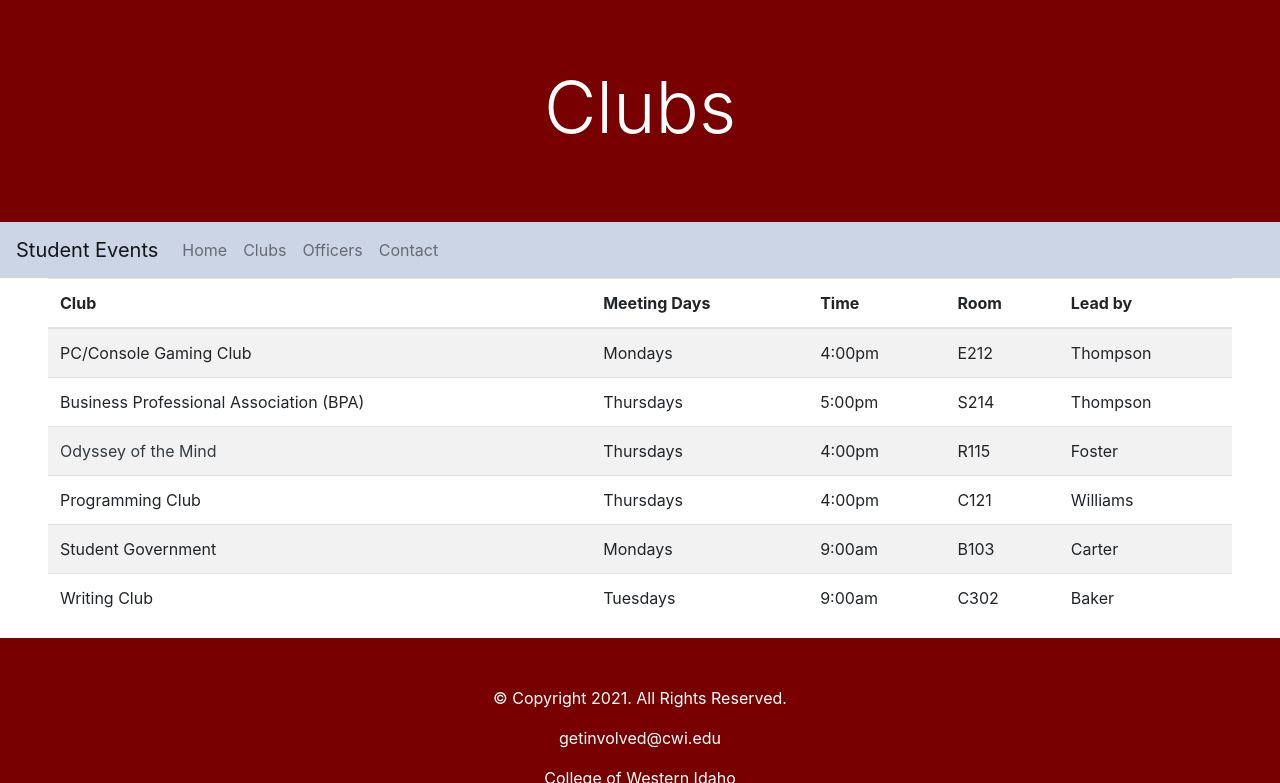
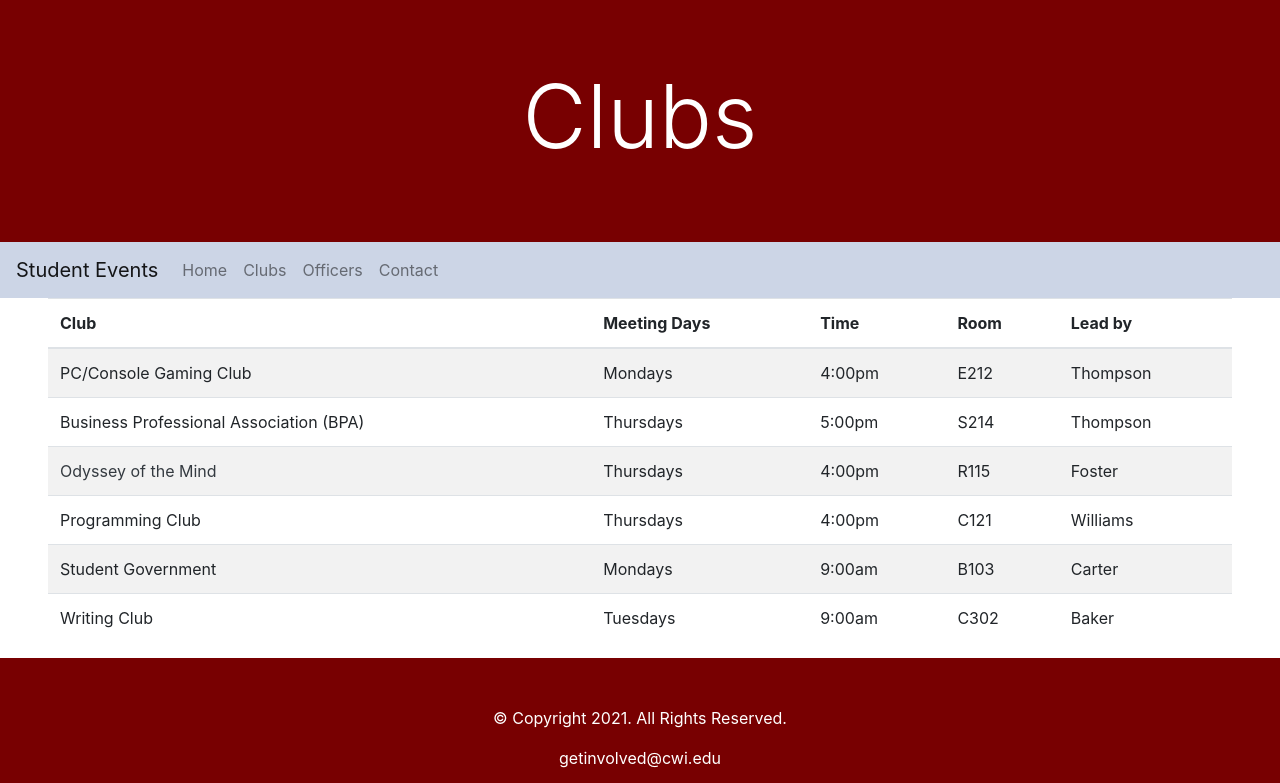
Before and after one commit to MasterJaywalker/MasterJaywalker.github.io, a plain HTML site: page studentevents/clubs.html in a window 1280 px wide. Shown: the top 783 px of the page. Drawn offline with nearby package versions, Linux system fonts and the light colour scheme.

Commit message:
Update clubs.html

```diff
--- a/studentevents/clubs.html
+++ b/studentevents/clubs.html
@@ -39,7 +39,7 @@ https://stackpath.bootstrapcdn.com/bootstrap/4.5.2/js/bootstrap.min.js
 
     <!-- Bootstrap Jumbotron -->
     <header class="jumbotron jumbotron-fluid text-center text-white bg-red mb-0">
-      <h1 class="display-3">Clubs</h1>
+      <h1 class="display-2">Clubs</h1>
     </header>
    <nav class="navbar navbar-expand-sm navbar-light bg-light-blue mt-0">
       <a class="navbar-brand" href="index.html">Student Events</a>
```
